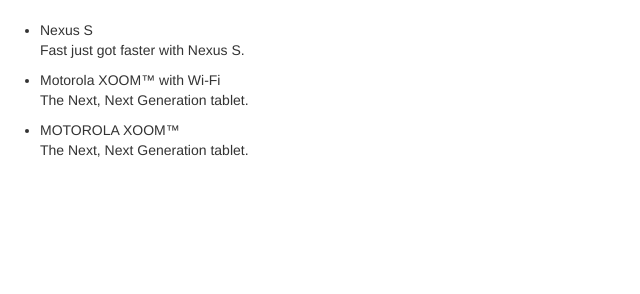
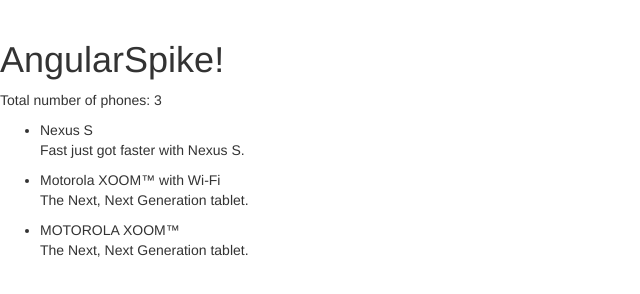
Before and after one commit to arialdomartini/angularjs-spike, a website: page app/index.html in a window 1280 px wide. Shown: the whole page, without its empty margins (0-640 px from the left). Drawn offline with nearby package versions, Linux system fonts and the light colour scheme.

Commit message:
A new binding

```diff
--- a/app/index.html
+++ b/app/index.html
@@ -10,6 +10,8 @@
 </head>
 <body ng-controller="PhoneListController">
 
+  <h1>{{name}}!</h1>
+  <p>Total number of phones: {{phones.length}}</p>
   <ul>
     <li ng-repeat="phone in phones">
       {{phone.name}}
--- a/app/js/controllers.js
+++ b/app/js/controllers.js
@@ -5,6 +5,7 @@
 var phonecatApp = angular.module('phonecatApp', []);
 
 phonecatApp.controller('PhoneListController', function($scope) {
+    $scope.name="AngularSpike";
     $scope.phones = [
         {'name': 'Nexus S',
          'snippet': 'Fast just got faster with Nexus S.'},
```
Lines whose indentation alone changed are shown as unchanged.
